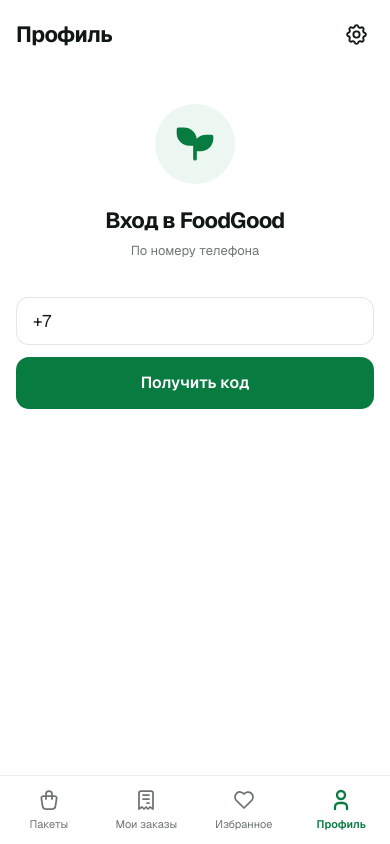
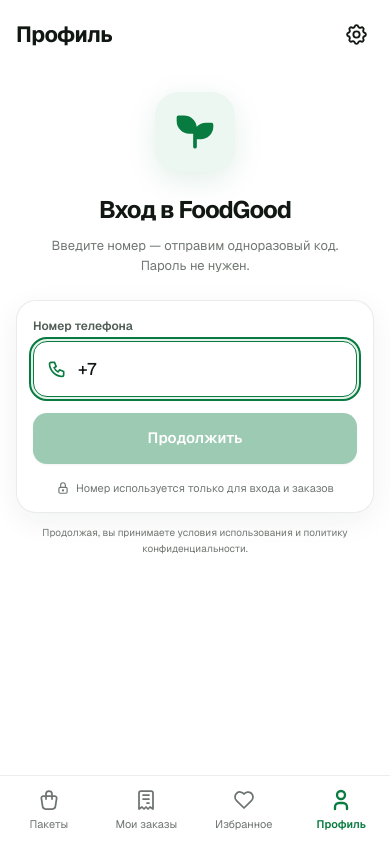
Before and after one commit to Ruslando123/foodgood, a Next.js app: page /login in a window 390 px wide. Built offline with nearby package versions, Linux system fonts and the light colour scheme; no server answers.

Commit message:
Improve phone sign-in experience

```diff
--- a/src/app/login/page.tsx
+++ b/src/app/login/page.tsx
@@ -5,6 +5,7 @@
 import { useRouter, useSearchParams } from "next/navigation";
 import {
   IconBell,
+  IconArrowLeft,
   IconBuildingStore,
   IconChevronRight,
   IconCreditCard,
@@ -14,10 +15,27 @@
   IconLogout,
   IconReceipt,
   IconSettings,
+  IconLock,
+  IconPhone,
 } from "@tabler/icons-react";
 import BottomNav from "@/components/BottomNav";
 import { api, Order, SessionUser, formatPrice } from "@/lib/client/api";
 import { safeInternalPath } from "@/shared/navigation";
+
+function formatKazakhstanPhone(value: string): string {
+  let digits = value.replace(/\D/g, "");
+  if (digits.startsWith("8")) digits = `7${digits.slice(1)}`;
+  if (digits.startsWith("7")) digits = digits.slice(1);
+  digits = digits.slice(0, 10);
+  const parts = [digits.slice(0, 3), digits.slice(3, 6), digits.slice(6, 8), digits.slice(8, 10)];
+  let result = "+7";
+  if (parts[0]) result += ` (${parts[0]}`;
+  if (parts[0].length === 3) result += ")";
+  if (parts[1]) result += ` ${parts[1]}`;
+  if (parts[2]) result += `-${parts[2]}`;
+  if (parts[3]) result += `-${parts[3]}`;
+  return result;
+}
 
 function LoginContent() {
   const router = useRouter();
@@ -35,6 +53,7 @@
   const [editingName, setEditingName] = useState(false);
   const [name, setName] = useState("");
   const [notifications, setNotifications] = useState({ reminders: true, offers: true });
+  const phoneValid = phone.replace(/\D/g, "").length === 11;
 
   useEffect(() => {
     api<{ user: SessionUser | null }>("/api/auth/me")
@@ -66,11 +85,15 @@
   }, [cooldown]);
 
   async function requestCode() {
+    if (!phoneValid) {
+      setError("Введите полный номер телефона");
+      return;
+    }
     setBusy(true);
     setError(null);
     try {
       const result = await api<{ phone: string; codeLength: number; devCode?: string }>("/api/auth/phone", { method: "POST", body: JSON.stringify({ phone }) });
-      setPhone(result.phone);
+      setPhone(formatKazakhstanPhone(result.phone));
       setCode("");
       setCodeLength(result.codeLength);
       setDevCode(result.devCode ?? null);
@@ -172,27 +195,30 @@
   }
 
   return (
-    <main className="space-y-4 px-4">
-      <div className="pb-5 pt-10 text-center">
-        <div className="mx-auto flex h-20 w-20 items-center justify-center rounded-full bg-[#edf7f1] text-primary"><IconSeedlingFilled size={44} /></div>
-        <h2 className="mt-5 text-[22px] font-bold tracking-[-0.03em]">Вход в FoodGood</h2>
-        <p className="mt-1 text-[13px] text-muted">По номеру телефона</p>
+    <main className="px-4 pb-8">
+      <div className="pb-6 pt-7 text-center">
+        <div className="mx-auto flex h-20 w-20 items-center justify-center rounded-[24px] bg-[#edf7f1] text-primary shadow-[0_8px_30px_rgba(26,127,78,0.12)]"><IconSeedlingFilled size={44} /></div>
+        <h2 className="mt-5 text-[24px] font-bold tracking-[-0.04em]">{step === "phone" ? "Вход в FoodGood" : "Введите код"}</h2>
+        <p className="mx-auto mt-2 max-w-[290px] text-[13px] leading-5 text-muted">{step === "phone" ? "Введите номер — отправим одноразовый код. Пароль не нужен." : <>Код отправлен на <span className="font-semibold text-foreground">{phone}</span></>}</p>
       </div>
       {step === "phone" ? (
-        <div className="space-y-3">
-          <input type="tel" value={phone} onChange={(e) => setPhone(e.target.value)} placeholder="+7 777 123 45 67" className="h-12 w-full rounded-[13px] border border-black/[0.1] bg-white px-4 text-[17px] outline-none" />
-          <button onClick={requestCode} disabled={busy} className="w-full rounded-[13px] bg-primary py-3.5 font-semibold text-white disabled:opacity-60">Получить код</button>
-        </div>
+        <form onSubmit={(event) => { event.preventDefault(); void requestCode(); }} className="space-y-4 rounded-[20px] border border-black/[0.08] bg-white p-4 shadow-[0_8px_30px_rgba(20,40,28,0.06)]">
+          <label className="block"><span className="mb-1.5 block text-[12px] font-semibold text-[#4f5d55]">Номер телефона</span><span className="relative block"><IconPhone size={20} className="absolute left-3.5 top-1/2 -translate-y-1/2 text-primary" /><input aria-label="Номер телефона" autoFocus autoComplete="tel" inputMode="tel" type="tel" value={phone} onChange={(event) => { setPhone(formatKazakhstanPhone(event.target.value)); setError(null); }} placeholder="+7 (777) 123-45-67" className="h-14 w-full rounded-[14px] border border-black/[0.12] bg-[#fafbfa] pl-11 pr-4 text-[17px] font-medium outline-none transition focus:border-primary focus:bg-white focus:ring-4 focus:ring-primary/10" /></span></label>
+          {error && <p role="alert" className="rounded-xl bg-red-50 px-3 py-2.5 text-[12px] text-red-700">{error}</p>}
+          <button type="submit" disabled={busy || !phoneValid} className="w-full rounded-[14px] bg-primary py-3.5 text-[15px] font-semibold text-white shadow-sm transition active:scale-[0.99] disabled:cursor-not-allowed disabled:opacity-40">{busy ? "Отправляем код…" : "Продолжить"}</button>
+          <p className="flex items-center justify-center gap-1.5 text-[11px] text-muted"><IconLock size={14} />Номер используется только для входа и заказов</p>
+        </form>
       ) : (
-        <div className="space-y-3">
-          <p className="text-center text-[13px] text-muted">Код отправлен на {phone}.{devCode && <span className="font-semibold"> Демо: {devCode}</span>}</p>
-          <input type="text" inputMode="numeric" value={code} onChange={(e) => setCode(e.target.value.replace(/\D/g, ""))} placeholder={"0".repeat(codeLength)} maxLength={codeLength} className="h-12 w-full rounded-[13px] border border-black/[0.1] bg-white px-4 text-center text-lg tracking-[0.5em] outline-none" />
-          <button onClick={verify} disabled={busy || code.length !== codeLength} className="w-full rounded-[13px] bg-primary py-3.5 font-semibold text-white disabled:opacity-60">Войти</button>
-          <button onClick={requestCode} disabled={busy || cooldown > 0} className="w-full py-2 text-[13px] text-primary disabled:text-muted">{cooldown > 0 ? `Отправить снова через ${cooldown} сек` : "Отправить код снова"}</button>
-          <button onClick={() => setStep("phone")} className="w-full py-2 text-[13px] text-muted">Изменить номер</button>
-        </div>
+        <form onSubmit={(event) => { event.preventDefault(); void verify(); }} className="space-y-4 rounded-[20px] border border-black/[0.08] bg-white p-4 shadow-[0_8px_30px_rgba(20,40,28,0.06)]">
+          <label className="block"><span className="mb-1.5 block text-center text-[12px] font-semibold text-[#4f5d55]">Код подтверждения</span><input aria-label="Код подтверждения" autoFocus autoComplete="one-time-code" type="text" inputMode="numeric" value={code} onChange={(event) => { setCode(event.target.value.replace(/\D/g, "").slice(0, codeLength)); setError(null); }} placeholder={"•".repeat(codeLength)} maxLength={codeLength} className="h-16 w-full rounded-[14px] border border-black/[0.12] bg-[#fafbfa] px-4 text-center text-[26px] font-bold tracking-[0.55em] outline-none transition placeholder:tracking-[0.45em] focus:border-primary focus:bg-white focus:ring-4 focus:ring-primary/10" /></label>
+          {devCode && <button type="button" onClick={() => setCode(devCode)} className="w-full rounded-xl bg-amber-50 px-3 py-2.5 text-[12px] font-semibold text-amber-800">Использовать демо-код {devCode}</button>}
+          {error && <p role="alert" className="rounded-xl bg-red-50 px-3 py-2.5 text-[12px] text-red-700">{error}</p>}
+          <button type="submit" disabled={busy || code.length !== codeLength} className="w-full rounded-[14px] bg-primary py-3.5 text-[15px] font-semibold text-white shadow-sm transition active:scale-[0.99] disabled:cursor-not-allowed disabled:opacity-40">{busy ? "Проверяем…" : "Войти"}</button>
+          <div className="flex items-center justify-between gap-3"><button type="button" onClick={() => { setStep("phone"); setCode(""); setError(null); }} className="inline-flex items-center gap-1 text-[12px] font-semibold text-muted"><IconArrowLeft size={15} />Изменить номер</button><button type="button" onClick={requestCode} disabled={busy || cooldown > 0} className="text-right text-[12px] font-semibold text-primary disabled:text-muted">{cooldown > 0 ? `Повторить через ${cooldown} сек` : "Отправить ещё раз"}</button></div>
+        </form>
       )}
-      {error && <p className="text-center text-[12px] text-red-600">{error}</p>}
+      {next !== "/" && <p className="mt-4 text-center text-[12px] text-muted">После входа вернём вас на нужную страницу.</p>}
+      <p className="mt-3 text-center text-[10px] leading-4 text-muted">Продолжая, вы принимаете условия использования и политику конфиденциальности.</p>
     </main>
   );
 }
```
